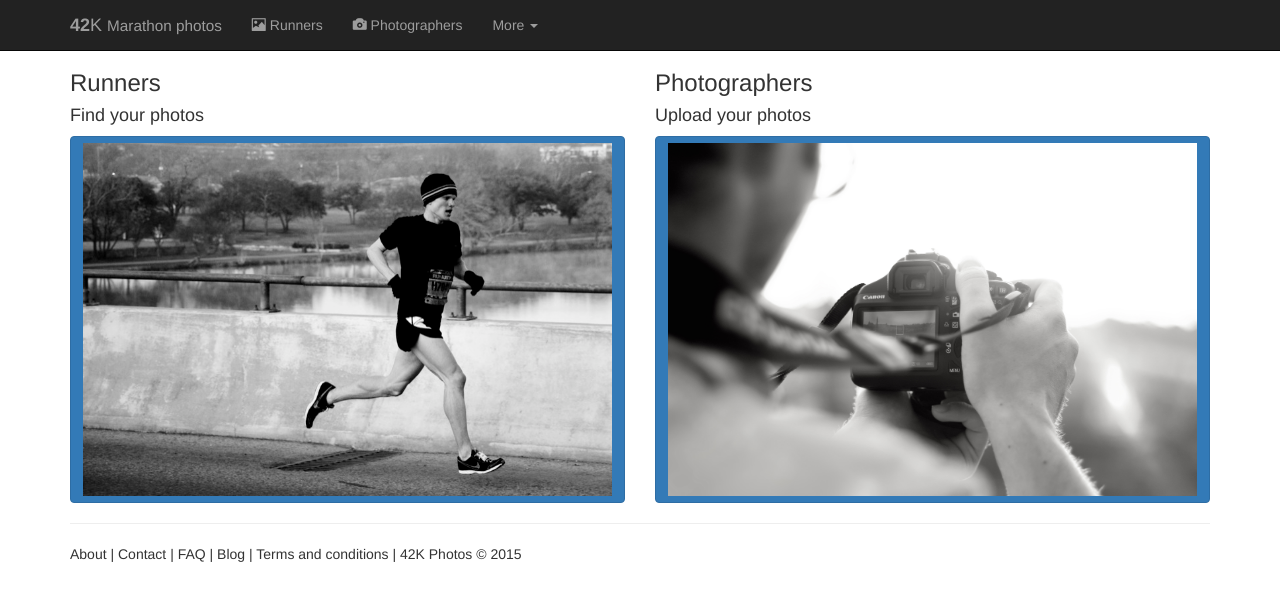
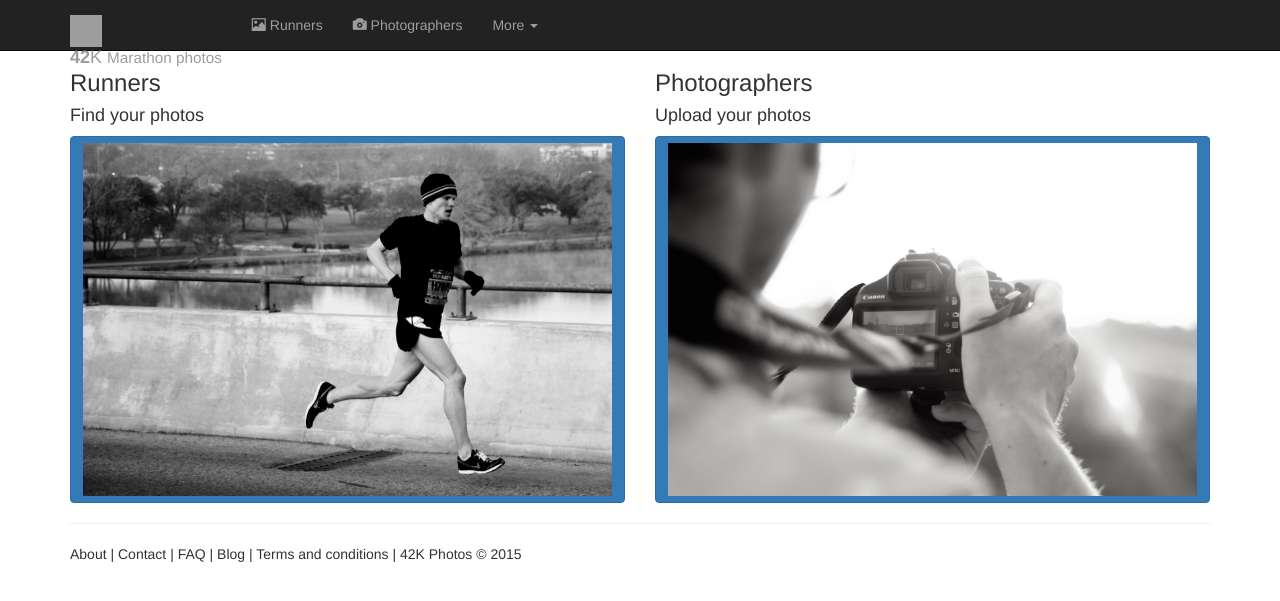
Before and after one commit to sbeignez/42K-main, a Django app: page / in a window 1280 px wide. Shown: the top 601 px of the page. Run offline with Django 3.2, Linux system fonts and the light colour scheme; parts of the project's set-up code (start-up, migrations or seed data) failed here and were passed over; some libraries are stand-ins or nearby versions; grey boxes are pictures that could not be loaded.

Commit message:
Add logo

```diff
--- a/app/templates/_layouts/base.html
+++ b/app/templates/_layouts/base.html
@@ -35,7 +35,14 @@
                   Modernizr enables HTML5 elements & feature detects for optimal performance.
                   Create your own custom Modernizr build: www.modernizr.com/download/ -->
                <script src="{% static 'js/libs/modernizr-2.8.3.js' %}"></script>
+
+               <!-- Favicons -->
+               <link rel="apple-touch-icon" href="/apple-touch-icon.png">
+               <link rel="icon" href="/favicon.ico">
+
             </head>
+
+
             <body class="{% block body_class %}{% endblock %}" {% block body_attributes %}{% endblock %}>
             {% block body %}
             <!-- Prompt IE 6 users to install Chrome Frame. Remove this if you support IE 6.
@@ -55,7 +62,10 @@
                      <span class="icon-bar"></span>
                      <span class="icon-bar"></span>
                      </button>
-                     <a class="navbar-brand" href="{% url 'home' %}"><b>42</b>K <small>Marathon photos</small></a>
+
+                     <a class="navbar-brand" href="{% url 'home' %}" alt="42K">
+                        <img alt="42K" src="42klogo.png" height="32" width="32">
+                        <b>42</b>K <small>Marathon photos</small></a>
                   </div>
                   <div class="navbar-collapse collapse">
                      <ul class="nav navbar-nav">
@@ -89,6 +99,7 @@
                   <!--/.navbar-collapse -->
                </div>
             </div>
+
             <div role="main">
                {% block content %}{% endblock %}
             </div>
```
